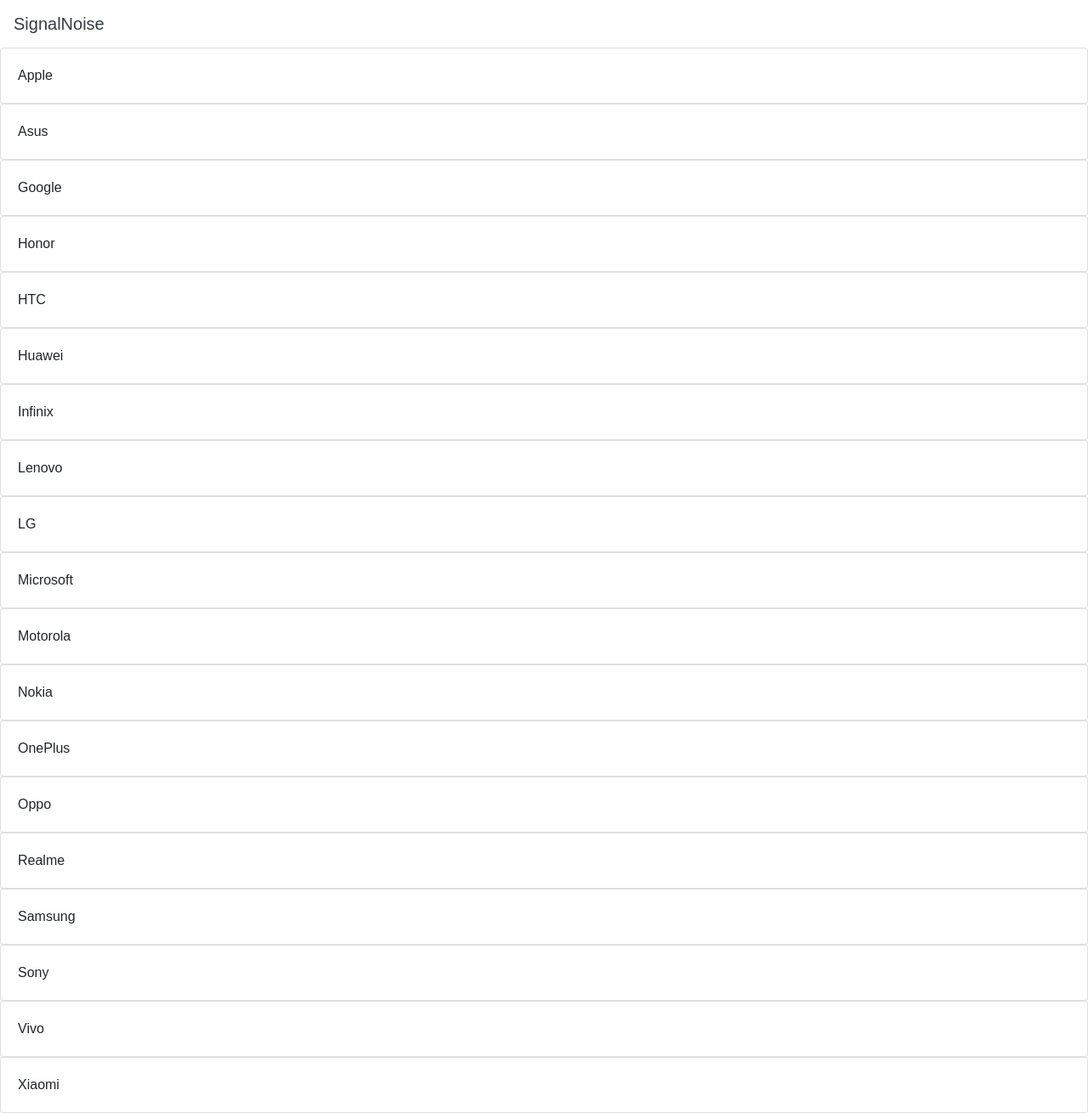
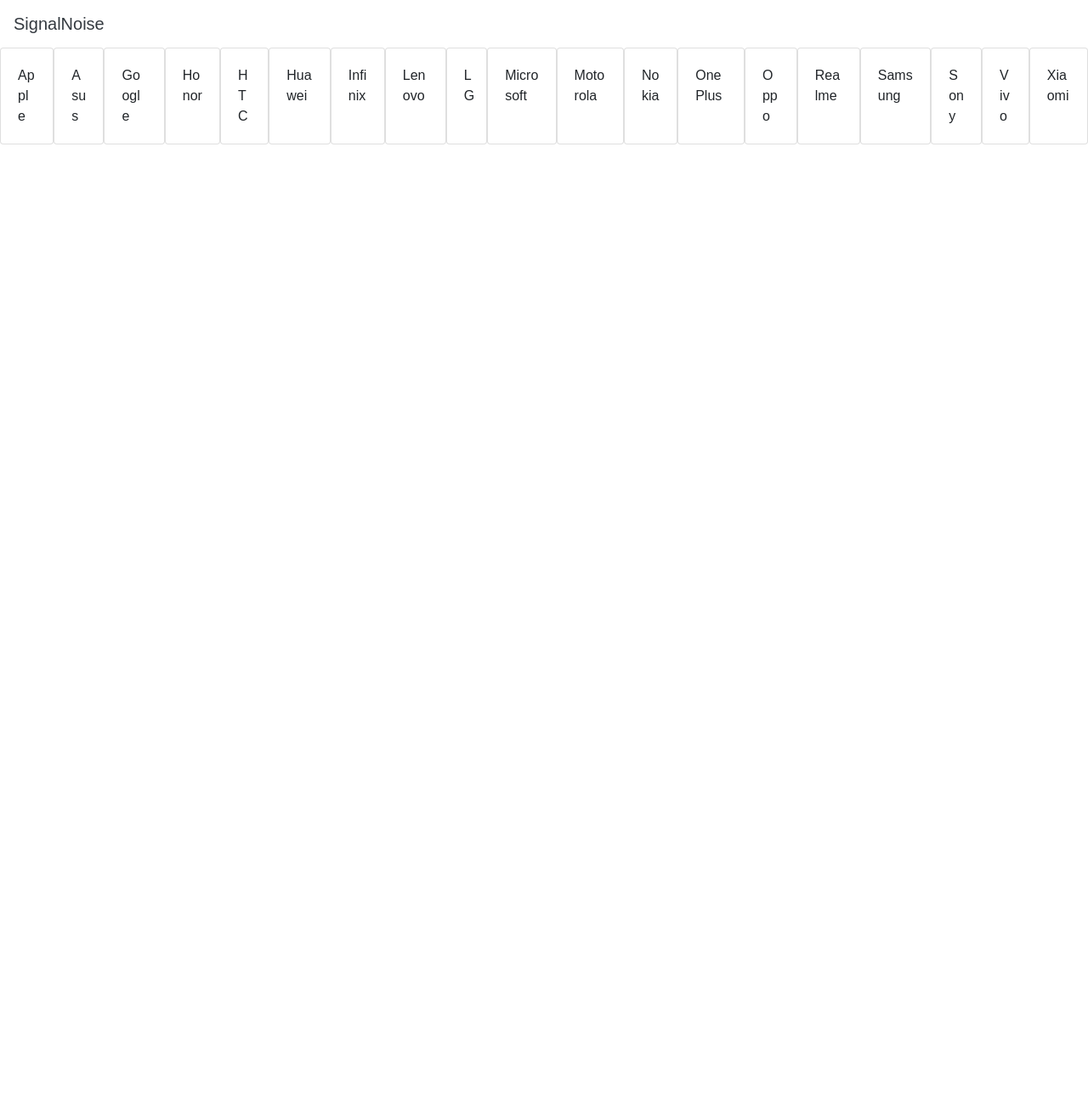
Before and after one commit to signalnoiseongithub/www, a Jekyll site: the page built from smartphone.html, in a window 1280 px wide. Shown: the whole page at 85% size. Built offline with Jekyll 4.4.1, drawn with Linux system fonts in a browser that asks for light colours; some web fonts are replaced; after the commit the page ends 900 px from its top, so only the background shows below that.

Commit message:
Update smartphone.html

```diff
--- a/smartphone.html
+++ b/smartphone.html
@@ -4,9 +4,9 @@ title: Smartphone
 ---
 
 <section>
-  <nav>
+  <nav class="d-flex flex-row flex-nowrap">
     {% for smartphone in site.data.navigation.smartphone %}
-    <div class="card flex-row flex-nowrap">
+    <div class="card">
       <div class="card-body">
         <p class="card-text">
           {{ smartphone.brand }}
```
